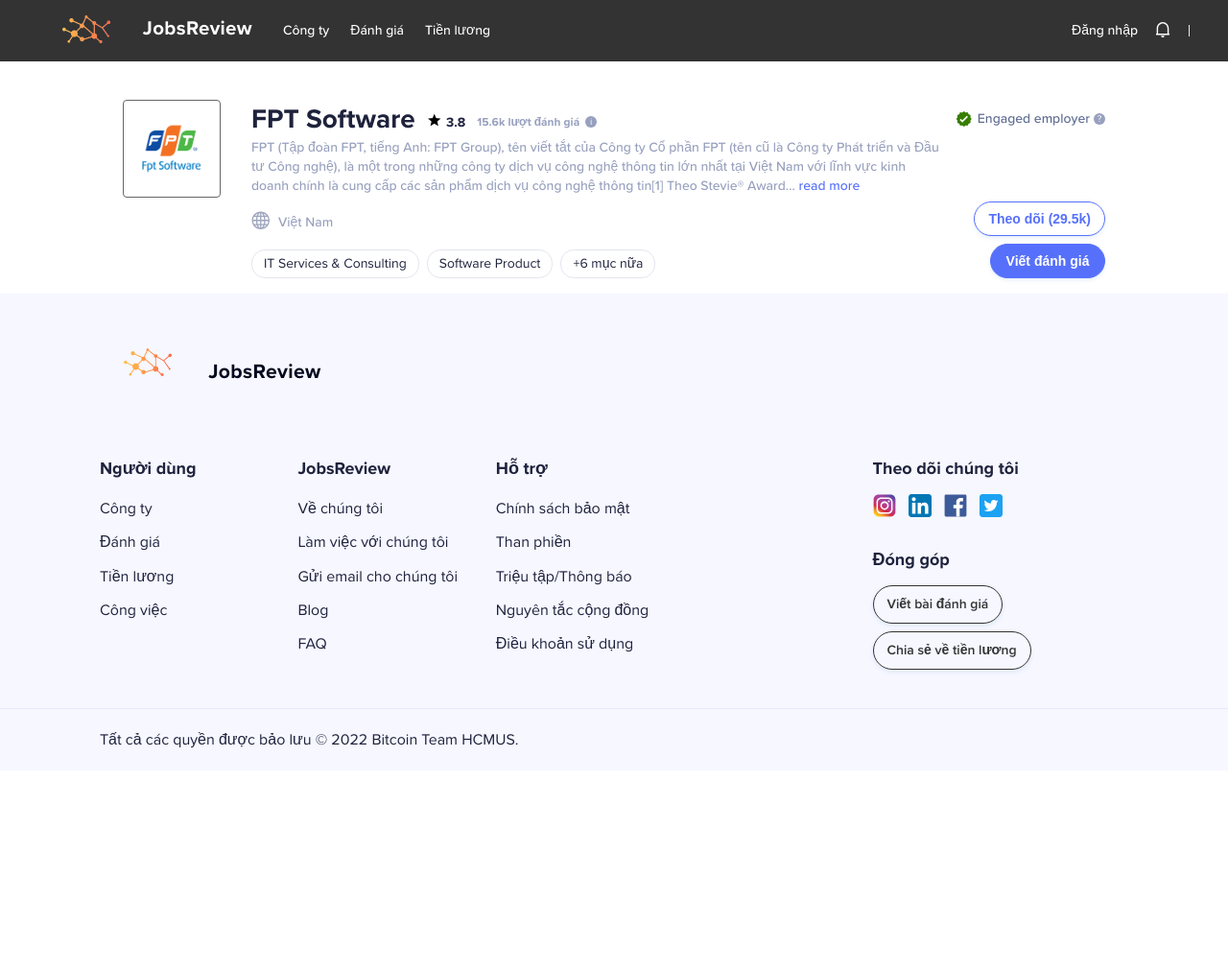
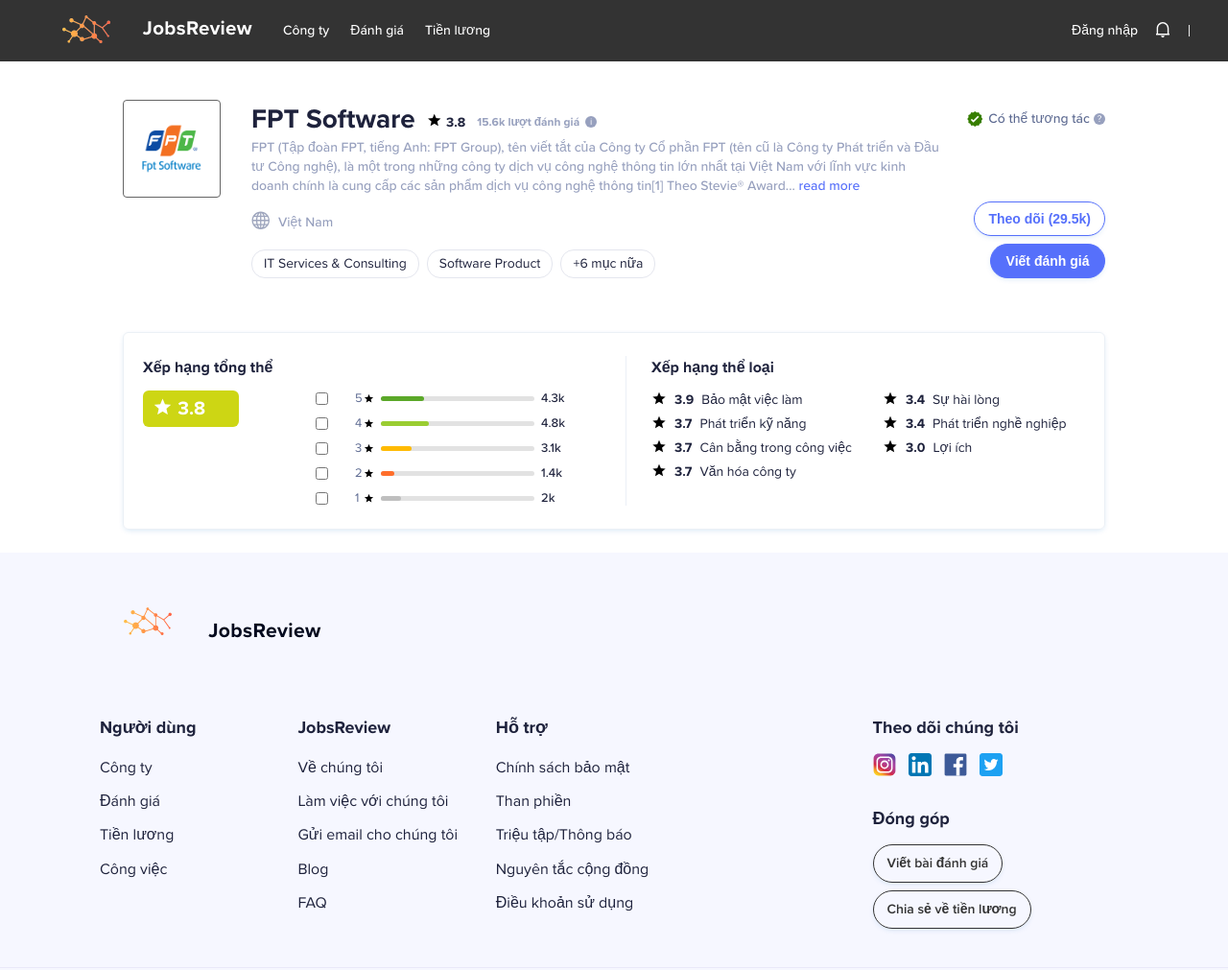
Before and after one commit to worufu0/company-review, a plain HTML site: page company.detail.html in a window 1280 px wide. Shown: the top 1011 px of the page at 96% size. Before the commit the page ends 803 px from the top, so only its background shows below. Drawn offline with Linux system fonts and the light colour scheme.

Commit message:
complete company detail page

```diff
--- a/company.detail.html
+++ b/company.detail.html
@@ -87,9 +87,9 @@
       </div>
       <div class="header-col-right flex-col">
         <div class="engaged-employer customEngagedStyle">
-          <a href="#" class="text">
+          <a href="#" class="text" style="display: flex; align-items: center;">
             <i class="icon-verified"></i>
-            Engaged employer
+            Có thể tương tác
           </a>
           <div class="tooltip">
             <div class="question-badge">?</div>
@@ -98,29 +98,17 @@
         <div class="bottom-wrapper">
           <button class="btn button-with-count hollow customFollowStyle">Theo dõi (29.5k)</button>
           <button class="ab_btn contribute-btn">
-            <span class="ctas-btn-medium">Viết đánh giá</span>
+            <a href="/write.review.html"><span class="ctas-btn-medium">Viết đánh giá</span></a>
           </button>
         </div>
       </div>
     </div>
 
-    <!-- <div job-profile-name="" id="ab_company_review_rating_card" class="ab_comp_rating_card container container">
-        <div class="ab_section-header container header block">
-          <div class="titleCont">
-            <h1 class="title bold-title-l paddingFix" style="font-size:1.5rem;">
-              <span>Capgemini Reviews</span>
-            </h1>
-            <div class="descText caption-subdued-medium" style="font-size:0.875rem;margin-left:6px;margin-top:7px;">based on 15.6k reviews</div>
-          </div>
-        </div>
-        <div class="tooltip right">
-          <div class="question-badge">i</div>
-          <span class="tooltiptext" style="display:none;">Capgemini overall rating is based on 15.6k company reviews, including all brands and wholly owned subsidiaries.</span>
-        </div>
-        <div class="ab_card card">
+    <div job-profile-name="" id="ab_company_review_rating_card" class="ab_comp_rating_card container container">
+        <div class="ab_card card" style="margin-top: 3rem;">
           <div class="flex-wrap">
             <div class="overall-wrap">
-              <p class="bold-section-header title">Overall Rating</p>
+              <p class="bold-section-header title">Xếp hạng tổng thể</p>
               <div style="display:flex;">
                 <div class="badge-cont">
                   <div class="badge-x-large rating-35">
@@ -188,41 +176,48 @@
             </div>
           </div>
           <div class="category-ratings">
-            <p class="bold-section-header title">Category Ratings</p>
+            <p class="bold-section-header title">Xếp hạng thể loại</p>
             <div class="avg_review_wrap">
-              <div >
+              <div style="display: flex; gap: 8px; margin-bottom: 0.3rem; margin-right: 2rem">
                 <i class="icon icon-star star-rating-35"></i>
                 <p class="card-rating bold-list-header">3.9</p>
-                <p class="body-medium rating-name">Job Security</p>
+                <p class="body-medium rating-name">Bảo mật việc làm</p>
               </div>
-              <div >
-                <i class="icon icon-str star-rating-35"></i>
-                <p class="card-rating bold-list-header">3.7</p>
-                <p class="body-medium rating-name">Skill development</p>
-              </div>
-              <div >
+              <div style="display: flex; gap: 8px; margin-bottom: 0.3rem; margin-right: 2rem">
                 <i class="icon icon-star star-rating-35"></i>
                 <p class="card-rating bold-list-header">3.7</p>
-                <p class="body-medium rating-name">Work-Life balance</p>
+                <p class="body-medium rating-name">Phát triển kỹ năng</p>
               </div>
-              <div>
-                3.7
-              </p>
-              <p class="body-medium rating-name">Company culture</p>
+              <div style="display: flex; gap: 8px; margin-bottom: 0.3rem; margin-right: 2rem">
+                <i class="icon icon-star star-rating-35"></i>
+                <p class="card-rating bold-list-header">3.7</p>
+                <p class="body-medium rating-name">Cân bằng trong công việc</p>
+              </div>
+              <div style="display: flex; gap: 8px; margin-bottom: 0.3rem; margin-right: 2rem">
+                <i class="icon icon-star star-rating-35"></i>
+                <p class="card-rating bold-list-header">3.7</p>
+                <p class="body-medium rating-name">Văn hóa công ty</p>
+              </div>
+              <div style="display: flex; gap: 8px; margin-bottom: 0.3rem; margin-right: 2rem">
+                <i class="icon icon-star star-rating-35"></i>
+                <p class="card-rating bold-list-header">3.4</p>
+                <p class="body-medium rating-name">Sự hài lòng</p>
+              </div>
+              <div style="display: flex; gap: 8px; margin-bottom: 0.3rem; margin-right: 2rem">
+                <i class="icon icon-star star-rating-35"></i>
+                <p class="card-rating bold-list-header">3.4</p>
+                <p class="body-medium rating-name">Phát triển nghề nghiệp</p>
+              </div>
+              <div style="display: flex; gap: 8px; margin-bottom: 0.3rem; margin-right: 2rem">
+                <i class="icon icon-star star-rating-35"></i>
+                <p class="card-rating bold-list-header">3.0</p>
+                <p class="body-medium rating-name">Lợi ích</p>
+              </div>
             </div>
-            <div>3.4
-            </p>
-            <p class="body-medium rating-name">Work Satisfaction</p>
           </div>
-          <div >3.4
-          </p>
-          <p class="body-medium rating-name">Career growth</p>
         </div>
-        <div >3.0
-        </p>
-          <p class="body-medium rating-name">Salary &amp; Benefits</p>
-        </div>
-      </div> -->
+      </div>
+    </div></div></div></div>
 
     <footer class="footer_wrap">
       <div class="footer_links_content">
--- a/styles/company.detail.css
+++ b/styles/company.detail.css
@@ -361,6 +361,7 @@ a.text {
     font-size: 0.75rem;
     justify-content: center;
     margin-top: 0.5rem;
+    margin-bottom: 1.5rem;
   }
 }
 #abh_info .header-col-right .engaged-employer .tooltiptext {
@@ -872,6 +873,7 @@ a.text {
     font-size: 0.75rem;
     justify-content: center;
     margin-top: 0.5rem;
+    margin-bottom: 1.5rem;
   }
 }
 #abh_info .header-col-right .engaged-employer .tooltiptext {
@@ -1326,7 +1328,6 @@ a.text {
 }
 .container,
 .container-two-col {
-  width: 100%;
   max-width: 64rem;
   margin: 0 auto;
 }
@@ -1592,7 +1593,7 @@ a.text {
   padding-right: 3.625rem;
   padding-left: 0;
   border-right: 1px solid #ebf0f6;
-  margin-right: 3.625rem;
+  margin-right: 1.625rem;
 }
 @media only screen and (max-width: 768px) {
   .ab_comp_rating_card .flex-wrap .overall-wrap {
```
Also changed, not shown: write.review.html (+1 -1 lines).
